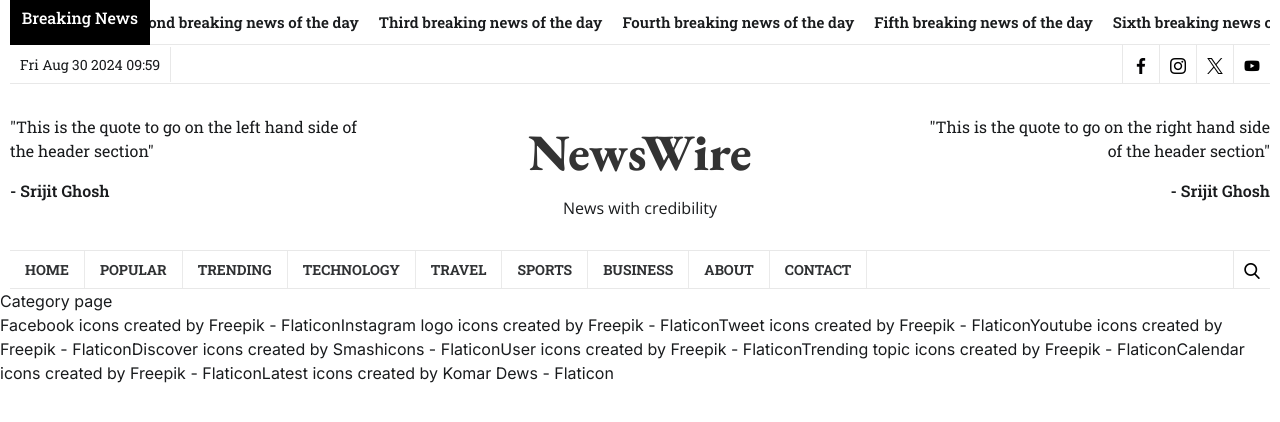
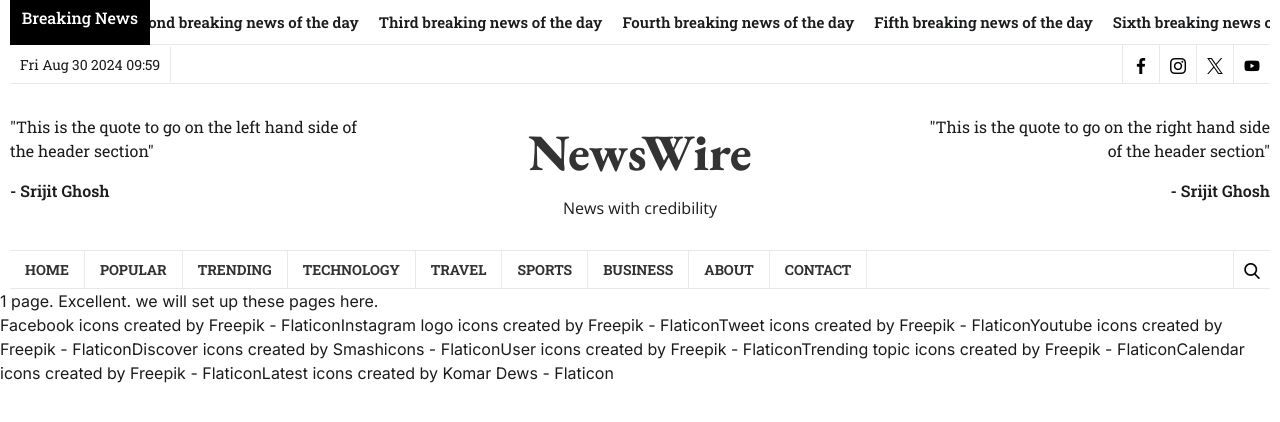
Before and after one commit to srijit1605/communicationWire, a Next.js app in the folder news-wire/: page /1 in a window 1280 px wide. Shown: the top 422 px of the page. Built offline with nearby package versions, Linux system fonts and the light colour scheme.

Commit message:
branch for creating dynamic category and article pages

```diff
--- a/news-wire/app/[category]/page.js
+++ b/news-wire/app/[category]/page.js
@@ -1,8 +1,8 @@
 import React from 'react'
 
-const page = () => {
+const page = ({params}) => {
   return (
-    <div>Category page</div>
+    <div>{[params.category]} page. Excellent. we will set up these pages here.</div>
   )
 }
 
```
